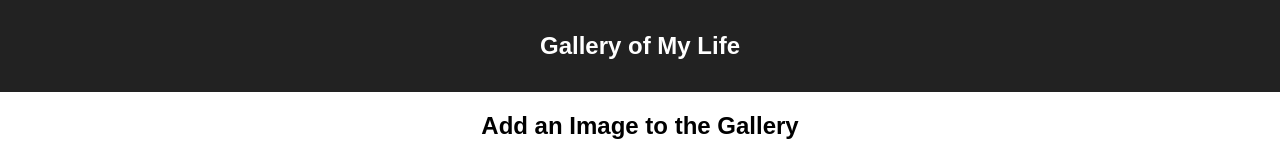
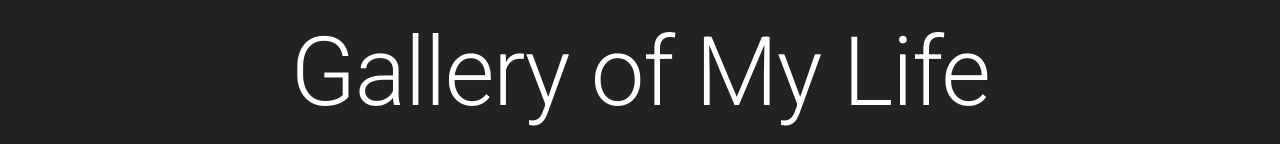
Before and after one commit to mattdow/weekend3-react-gallery, a React (Create React App) app: page / in a window 1280 px wide. Shown: the top 166 px of the page. Built offline with nearby package versions, Linux system fonts and the light colour scheme; no server answers.

Commit message:
Correctly added dependencies for Material UI, changed header

```diff
--- a/package.json
+++ b/package.json
@@ -6,6 +6,7 @@
   "dependencies": {
     "@emotion/react": "^11.5.0",
     "@emotion/styled": "^11.3.0",
+    "@material-ui/core": "^4.12.3",
     "@mui/material": "^5.0.4",
     "axios": "^0.19.2",
     "express": "^4.17.1",
--- a/src/components/App/App.jsx
+++ b/src/components/App/App.jsx
@@ -1,8 +1,9 @@
 import React, { useEffect, useState} from 'react';
 import './App.css';
-import axios from "axios";
-import GalleryList from '../GalleryList/GalleryList'
-import GalleryForm from '../GalleryForm/GalleryForm'
+import axios from 'axios';
+import { Typography } from '@material-ui/core';
+import GalleryList from '../GalleryList/GalleryList';
+import GalleryForm from '../GalleryForm/GalleryForm';
 
 function App() {
   // Define and initialize our array of images, and the method we use to set their state.
@@ -44,7 +45,8 @@
     return (
       <div className="App">
         <header className="App-header">
-          <h1 className="App-title">Gallery of My Life</h1>
+          <Typography variant="h1" className="App-title">Gallery of My Life
+          </Typography>
         </header>
         <GalleryForm addItem={addItem} />
         <GalleryList galleryItems={galleryItems} getGalleryItems={getGalleryItems} />
```
Also changed, not shown: 1 other file (tests, documents, lock files or other folders).
